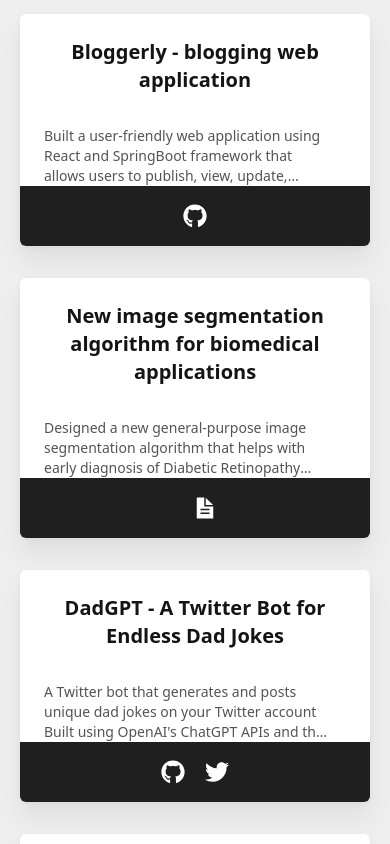
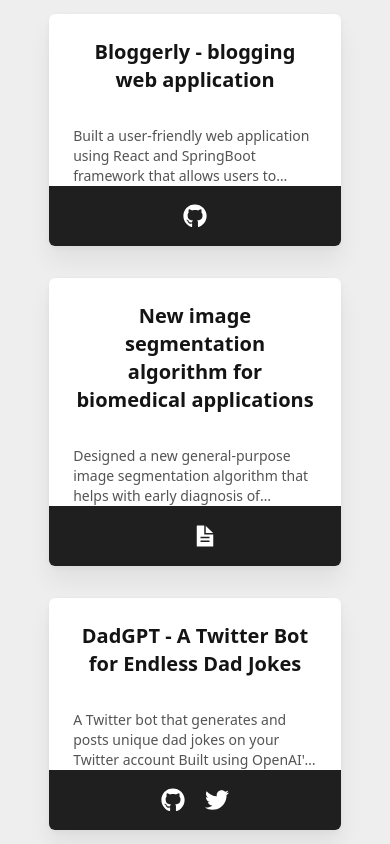
Before and after one commit to niketjain1/Portfolio, a React (Create React App) app: page / in a window 390 px wide. Shown: the part 2500-3344 px from the top of the page. Built offline with nearby package versions, Linux system fonts and the light colour scheme.

Commit message:
👌 IMPROVE: fix the width of the description in experience component for mobile screen

```diff
--- a/src/cards/ProjectCard.jsx
+++ b/src/cards/ProjectCard.jsx
@@ -25,17 +25,17 @@ const ProjectCard = ({
 
   return (
     <>
-      <div className="max-w-lg  cursor-pointer mx-auto overflow-hidden bg-white dark:bg-diver shadow-lg rounded-md transition-transform duration-300 transform hover:translate-y-[-10px] flex flex-col group">
+      <div className=" w-5/6 md:w-full md:max-w-lg  cursor-pointer mx-auto overflow-hidden bg-white dark:bg-diver shadow-lg rounded-md transition-transform duration-300 transform hover:translate-y-[-10px] flex flex-col group">
         <div onClick={openModal} className="flex-1">
           <div className="p-6 ">
             <h3 className="text-xl font-semibold mb-2 dark:text-white">
               {title}
             </h3>
           </div>
-          <p className="px-6 text-gray-600 dark:text-gray-300 body-base-medium max-h-100 text-multiline-ellipsis text-start w-84 md:w-100">
-            {description}
-          </p>
         </div>
+        <p className="px-6 text-gray-600 dark:text-gray-300 body-base-medium max-h-100 text-multiline-ellipsis text-start w-full">
+          {description}
+        </p>
         <div className="p-4 h-15 md:h-14 md:p-6 flex items-center justify-center cursor-default bg-gray-800 text-white opacity-100 md:opacity-0 md:group-hover:opacity-100 transition-opacity duration-300 dark:bg-gray-700">
           <SocialLink
             githubLink={githubLink}
```
